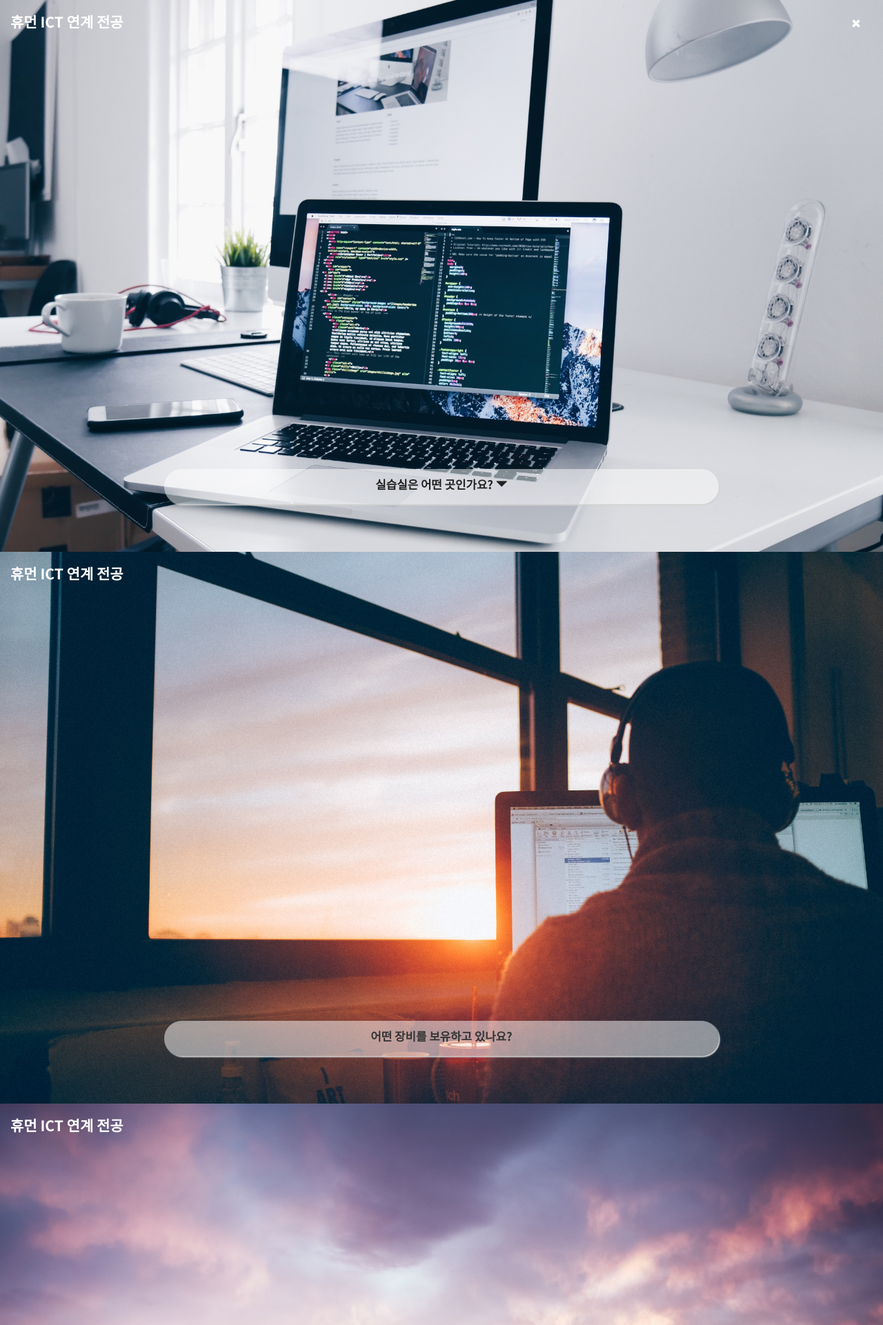
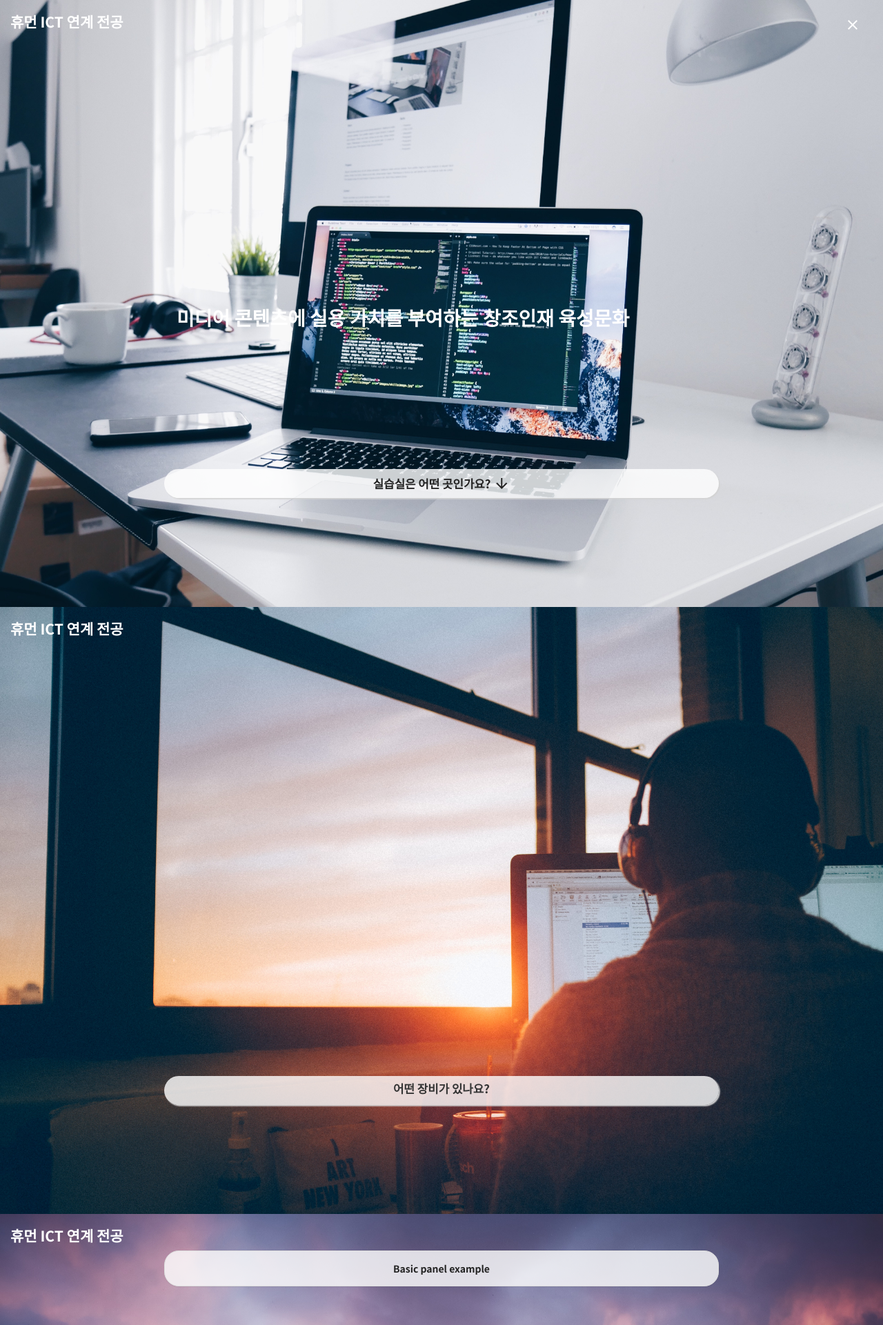
Before and after one commit to zwan2/hict, a PHP site: page /introduction.php in a window 1280 px wide. Shown: the top 1921 px of the page at 69% size. Run offline with PHP 8.4, Linux system fonts and the light colour scheme.

Commit message:
170820.5시
-web icon
-nav center pc
-css font-weight
-mybooking onclick bug fixed

```diff
--- a/calendar.php
+++ b/calendar.php
@@ -201,7 +201,7 @@ include 'calendar2.php';
   <!-- 예약하기 버튼-->
   <div class="col-xs-12 col-sm-8 col-sm-offset-2">
     <button type="button" class="btn btn-primary btn-lg btn-block" id="booking_button" data-toggle="modal" data-target="#booking">
-      <inline id="booking_text">예약하기</inline> <img id="booking_icon" src="calendar_white.svg">
+      <inline id="booking_text">예약하기</inline><i class="material-icons" id="booking_icon">event_available</i>
     </button>
   </div>
   <br/> <br/> <br/>
--- a/footer.html
+++ b/footer.html
@@ -2,11 +2,24 @@
 
 <footer class="container">
 	<hr/>
-	<h6 class="text-center" id="footer">기획 조화원 임현경 이성빈 박수민</h6>
-	<h6 class="text-center" id="footer">개발 이재완</h6>
-	<h6 class="text-center" id="footer">Designed by 1C1</h6>
+	<h6 class="text-center weight_100">기획 조화원 임현경 이성빈 박수민</h6>
+	<h6 class="text-center weight_100">개발 이재완</h6>
+	<h6 class="text-center weight_100">Designed by 1C1</h6>
 </footer>
 
+<!--main nav 스크롤 그림자-->
+<script type="text/javascript">
+$(document).ready(function(){
+ $(window).scroll(function(){
+  var y = $(window).scrollTop();
+  if( y > 0 ){
+      $(".navbar").css({'box-shadow':'0.1em 0.1em 0.1em 0 lightgray'});
+  } else {
+      $(".navbar").css({'box-shadow':'none'});
+  }
+ });
+})
+</script>
 <script src="//maxcdn.bootstrapcdn.com/bootstrap/latest/js/bootstrap.min.js"></script>
 </body>
 </html>
--- a/function.php
+++ b/function.php
@@ -219,8 +219,8 @@ function mybooking_db_conversion($booking_state, $booking_id) {
 	//승인 대기
 	if($booking_state == 0) {
 		echo "
-		<a href=\"mybooking_cancel.php?booking_id=$booking_id\" class=\"btn btn-default btn-block ellipsis mybooking_button2\">
-		<inline class=\"grey\" onclick=\"return confirm('정말 예약을 취소하시겠습니까?');\">●</inline></a>";
+		<a href=\"mybooking_cancel.php?booking_id=$booking_id\" class=\"btn btn-default btn-block ellipsis mybooking_button2\" onclick=\"return confirm('정말 예약을 취소하시겠습니까?');\">
+		<inline class=\"grey\">●</inline></a>";
 	}
 	//승인
 	else if($booking_state == 1) {
--- a/introduction.css
+++ b/introduction.css
@@ -9,7 +9,7 @@ body {
 }
 
 
-
+.
 
 
 .ellipsis {
@@ -52,29 +52,8 @@ body {
   font-weight: 700;
 }
 
-.button {
-  position: relative;
-  bottom: -78vh;
-  margin: 0.2em 0;
 
-  border-radius: 1.5em;
-  border: none;
-  box-shadow: 0.1em 0.1em 0.1em 0 lightgray;
-  height: 3em;
-  line-height: 2em;
 
-  background-color: rgba( 255, 255, 255, 0.5 );
-  font-size: 1.2em;
-  font-weight: 900;
-  text-align: center;
-}
-  .button strong {
-    color: #222222 !important;
-
-  }
-  .button .glyphicon {
-    color: #222222 !important;
-  }
 
 
 
@@ -83,7 +62,7 @@ body {
 .intro_bg {
   background-repeat: none;
   background-size:cover;
-  height: 100vh;
+  height: 110vh;
 }
 
 #intro1 {
@@ -98,3 +77,50 @@ body {
 #intro3 {
   background-image: url('intro_bg3.jpg');
 }
+
+
+#intro1_text {
+  position: absolute;
+  top: 50%;
+  left: 20%;
+  font-size: 2em;
+  font-weight: 700;
+}
+
+.panel {
+  border-radius: 1.5em;
+  background-color: rgba( 255, 255, 255, 0.8 ) !important;
+
+
+}
+.panel-body {
+  font-size: 1em;
+  font-weight: 900;
+  text-align: center;
+  color: #222222 !important;
+}
+
+.button {
+  position: relative;
+  bottom: -78vh;
+  margin: 0.2em 0;
+  height: 2.5em;
+  border-radius: 1.5em;
+  border: none;
+  box-shadow: 0.1em 0.1em 0.1em 0 lightgray;
+
+
+  background-color: rgba( 255, 255, 255, 0.8 );
+  font-size: 1.2em;
+  font-weight: 900;
+  text-align: center;
+}
+  .button strong {
+    vertical-align: middle;
+    color: #222222 !important;
+
+  }
+  .button .material-icons {
+    vertical-align: middle;
+    color: #222222 !important;
+  }
--- a/introduction.php
+++ b/introduction.php
@@ -2,6 +2,8 @@
 <html>
 <head>
   <link href="//fonts.googleapis.com/earlyaccess/notosanskr.css" rel="stylesheet" type="text/css">
+  <link href="https://fonts.googleapis.com/icon?family=Material+Icons"
+      rel="stylesheet">
   <link rel="stylesheet" href="//maxcdn.bootstrapcdn.com/bootstrap/latest/css/bootstrap.min.css">
   <link rel="stylesheet" type="text/css" href="introduction.css">
   <script src="//code.jquery.com/jquery.min.js"></script>
@@ -10,11 +12,11 @@
   <meta name="viewport" content="width=device-width, initial-scale=1, maximum-scale=1, user-scalable=no">
 
   <!-- Chrome, Firefox OS and Opera -->
-  <meta name="theme-color" content="#4285f4">
+  <meta name="theme-color" content="#666666">
   <!-- Windows Phone -->
-  <meta name="msapplication-navbutton-color" content="#4285f4">
+  <meta name="msapplication-navbutton-color" content="#666666">
   <!-- iOS Safari -->
-  <meta name="apple-mobile-web-app-status-bar-style" content="#4285f4">
+  <meta name="apple-mobile-web-app-status-bar-style" content="#666666">
 
   <title>휴먼ICT 실습실</title>
 
@@ -26,13 +28,14 @@
 
 
     <div class="float_right">
-      <a href="login_page.php"><span class="glyphicon glyphicon-remove" aria-hidden="true"></span></a>
+      <a href="login_page.php"><i class="material-icons">clear</i></a>
     </div>
 
     <div class="col-xs-12 col-sm-12 intro_bg" id="intro1">
       <h1 class="table_title">휴먼 ICT 연계 전공</h1>
+      <p id="intro1_text">미디어 콘텐츠에 실용 가치를 부여하는 창조인재 육성문화</p>
       <div class="col-xs-12 col-sm-8 col-sm-offset-2" >
-        <a class="btn btn-default btn-block ellipsis button" href="#intro2" role="button"><strong>실습실은 어떤 곳인가요?</strong> <span class="glyphicon glyphicon-triangle-bottom" aria-hidden="true"></span> </a>
+        <a class="btn btn-default btn-block ellipsis button" href="#intro2" role="button"><strong>실습실은 어떤 곳인가요?</strong> <i class="material-icons">arrow_downward</i> </a>
       </div>
 
     </div>
@@ -41,7 +44,7 @@
       <h1 class="table_title">휴먼 ICT 연계 전공</h1>
 
       <div class="col-xs-12 col-sm-8 col-sm-offset-2" >
-        <a class="btn btn-default btn-block ellipsis button" href="#intro3" role="button">어떤 장비를 보유하고 있나요?</a>
+        <a class="btn btn-default btn-block ellipsis button" href="#intro3" role="button">어떤 장비가 있나요?</a>
       </div>
     </div>
 
@@ -50,7 +53,13 @@
       <h1 class="table_title">휴먼 ICT 연계 전공</h1>
 
       <div class="col-xs-12 col-sm-8 col-sm-offset-2" >
-        <a class="btn btn-default btn-block ellipsis button" href="login_page.php" role="button">예약하러 가기</a>
+      <div class="panel panel-default">
+        <div class="panel-body">
+          Basic panel example
+        </div>
+      </div>
+
+        <a class="btn btn-default btn-block ellipsis button" href="#" onclick="location.href='login_page.php'" role="button">예약하러 가기</a>
       </div>
     </div>
 
--- a/login_page.php
+++ b/login_page.php
@@ -36,8 +36,8 @@ include 'login_main.html';
 		<br/>
 		<div class="col-xs-12 col-sm-12 center-block">
 			<div class="text-center">
-				<a href="password_page.php"  id="login_link">비밀번호 찾기</a> 　·
-				<a href="member_page.php" id="login_link">회원가입</a>
+				<a href="password_page.php" class="weight_100">비밀번호 찾기</a> 　·
+				<a href="member_page.php" class="weight_100">회원가입</a>
 			</div>
 		</div>
 
```
Also changed, not shown: login.css (+8 -6 lines), main.css (+17 -10 lines), main.html (+6 -16 lines), calendar_white.svg (deleted), menu_teal.svg (deleted).
